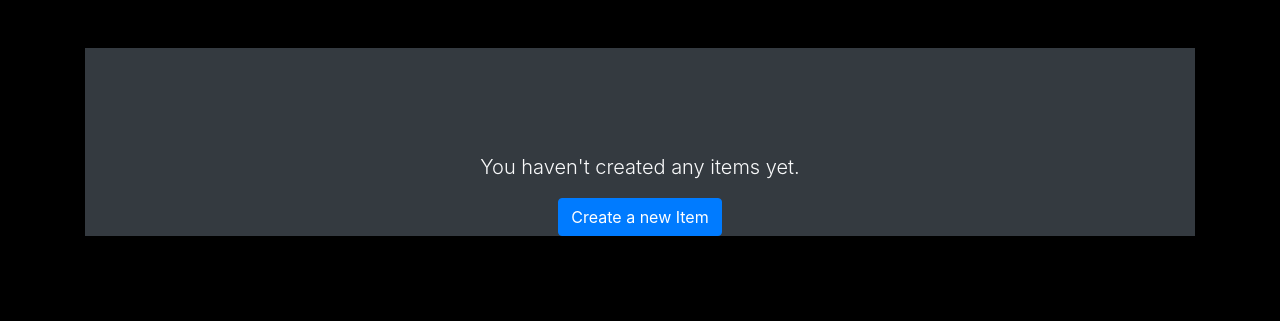
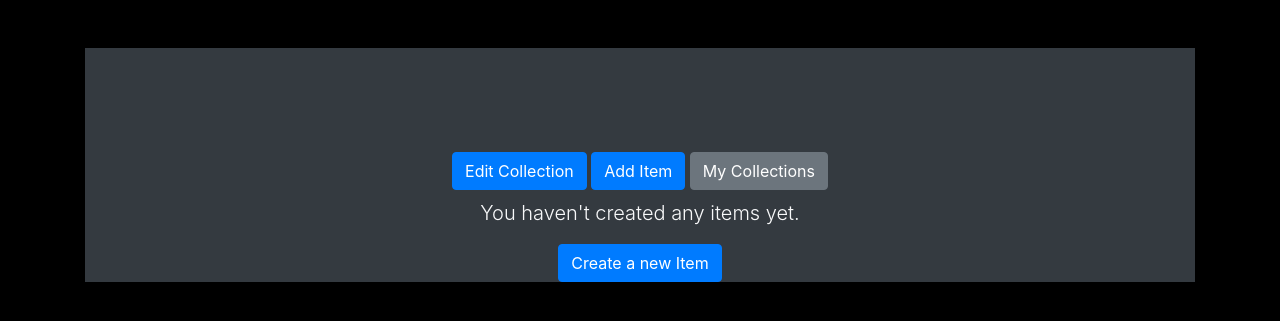
Before and after one commit to rpf13/the-collection, a Django app: template templates/collection_detail.html in a window 1280 px wide. Shown: the part 56-377 px from the top of the page. Run offline with Django 3.2, Linux system fonts and the light colour scheme; the template is opened without the code that fills it, so the values that code supplies are empty.

Commit message:
feat: Add functional navigatio buttons
This commit will add a few functional navigation buttons.
In the collection detail view, it will add buttons to edit the
collection, create an item and go back to my collections

In the collection create view, it will add a cancel button to go back
to the collection list.

In the item create view, it will add a cancel button to go back to
the collection list, where the user came from.

```diff
--- a/collection/views.py
+++ b/collection/views.py
@@ -113,6 +113,12 @@ class ItemCreateView(LoginRequiredMixin, CreateView):
     fields = ['item_name', 'description', 'image', 'details']
     template_name = 'item_create.html'
 
+    # get context data used for the cancel button
+    def get_context_data(self, **kwargs):
+        context = super().get_context_data(**kwargs)
+        context['collection_id'] = self.kwargs.get('pk')
+        return context
+
     def form_valid(self, form):
         collection = get_object_or_404(Collection, pk=self.kwargs.get('pk'))
         form.instance.collection_id = collection
--- a/templates/collection_create.html
+++ b/templates/collection_create.html
@@ -6,5 +6,6 @@
     {% csrf_token %}
     {{ form.as_p }}
     <button type="submit" class="btn btn-primary">Save</button>
+    <a href="{% url 'collection_list' %}" class="btn btn-secondary">Cancel</a>
 </form>
 {% endblock %}
--- a/templates/collection_detail.html
+++ b/templates/collection_detail.html
@@ -9,6 +9,13 @@
     <div class="row">
       <div class="col-md-12 text-center py-5">
         <h1>{{ collection.collection_name }}</h1>
+      </div>
+    </div>
+    <div class="row">
+      <div class="col-md-12 text-center">
+        <a href="{% url 'collection_update' pk=collection.pk %}" class="btn btn-primary mb-2">Edit Collection</a>
+        <a href="{% url 'item_create' pk=collection.pk %}" class="btn btn-primary mb-2">Add Item</a>
+        <a href="{% url 'collection_list' %}" class="btn btn-secondary mb-2">My Collections</a>
       </div>
     </div>
     <div class="row">
--- a/templates/item_create.html
+++ b/templates/item_create.html
@@ -6,5 +6,6 @@
     {% csrf_token %}
     {{ form.as_p }}
     <button type="submit" class="btn btn-primary">Create</button>
+    <a href="{% url 'collection_detail' collection_id %}" class="btn btn-secondary">Cancel</a>
   </form>
 {% endblock %}
```
